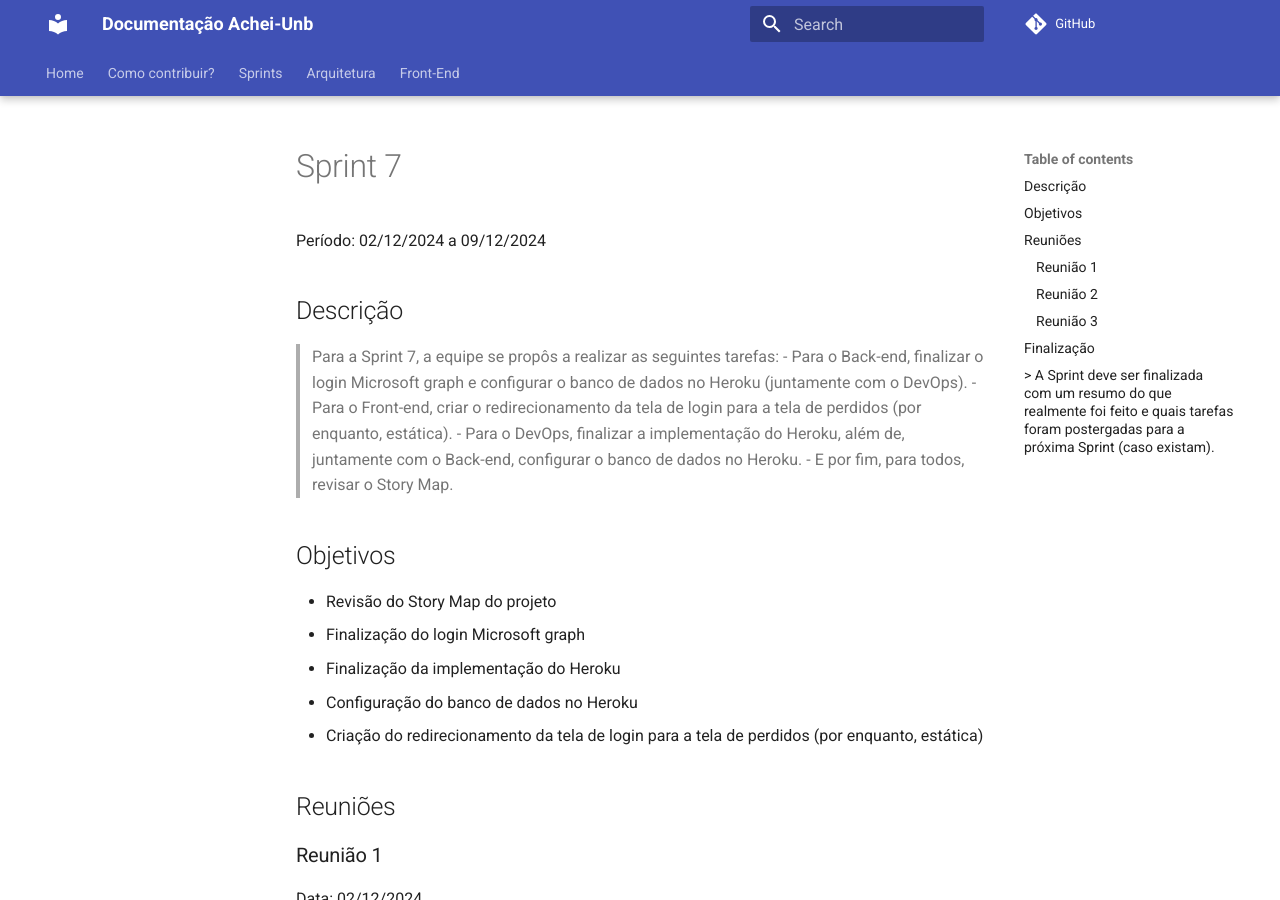
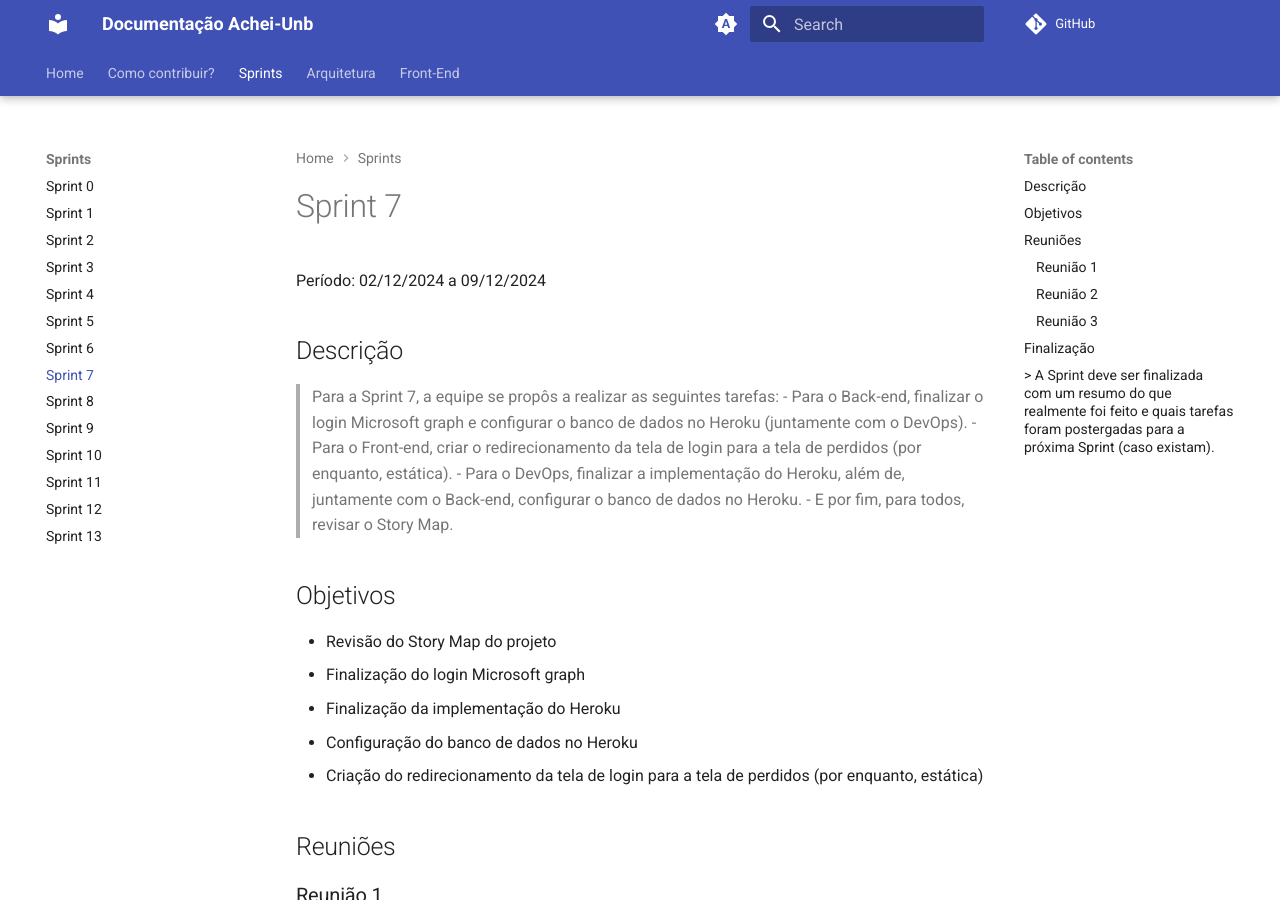
Before and after one commit to zlimaz/2025-1-AcheiUnB-Testes, an MkDocs documentation site: the page built from docs/sprints/sprint-7.md, in a window 1280 px wide and 900 px high. Built offline with MkDocs 1.6.1 and Material for MkDocs 9.7.7, drawn with Linux system fonts in a browser that asks for light colours; comment, search, counter and statistics services are not loaded.

Commit message:
pequenas alterações no mkdocs.yml

```diff
--- a/mkdocs.yml
+++ b/mkdocs.yml
@@ -11,6 +11,14 @@ nav:
     - Sprint 3: sprints/sprint-3.md
     - Sprint 4: sprints/sprint-4.md
     - Sprint 5: sprints/sprint-5.md
+    - Sprint 6: sprints/sprint-6.md
+    - Sprint 7: sprints/sprint-7.md
+    - Sprint 8: sprints/sprint-8.md
+    - Sprint 9: sprints/sprint-9.md
+    - Sprint 10: sprints/sprint-10.md
+    - Sprint 11: sprints/sprint-11.md
+    - Sprint 12: sprints/sprint-12.md
+    - Sprint 13: sprints/sprint-13.md
 
   - Arquitetura: Architecture.md
   - Front-End:
@@ -19,6 +27,27 @@ nav:
 
 theme:
   name: material
+  palette:
+    # Palette toggle for automatic mode
+    - media: "(prefers-color-scheme)"
+      toggle:
+        icon: material/brightness-auto
+        name: Switch to light mode
+    # Palette toggle for light mode
+    - media: "(prefers-color-scheme: light)"
+      scheme: default
+      toggle:
+        icon: material/brightness-7
+        name: Switch to dark mode
+    # Palette toggle for dark mode
+    - media: "(prefers-color-scheme: dark)"
+      scheme: slate
+      toggle:
+        icon: material/brightness-2
+        name: Switch to system preference
+
   features:
     - navigation.tabs
     - navigation.tabs.sticky
+    - navigation.path
+    - navigation.top
```
Also changed, not shown: docs/mkdocks.yml (deleted, +0 -24 lines), 1 other file.
